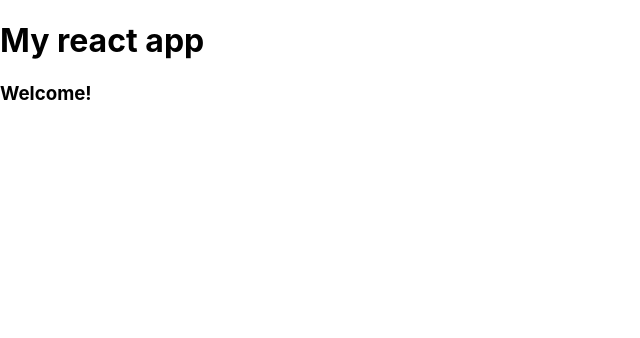
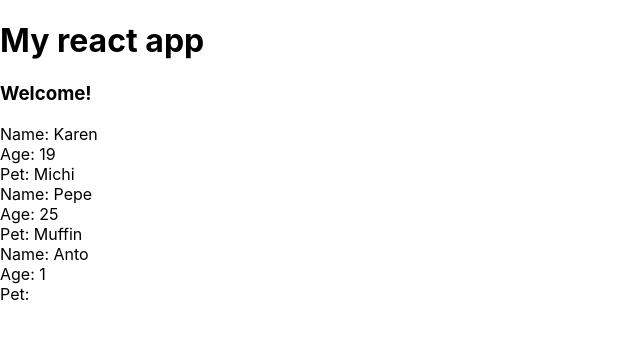
Before and after one commit to Pantuflas/react-redux-course, a React (Create React App) app: page / in a window 1280 px wide. Shown: the top 338 px of the page, without its empty margins (0-640 px from the left). Built offline with nearby package versions, Linux system fonts and the light colour scheme.

Commit message:
Person component into functional component

```diff
--- a/src/App.js
+++ b/src/App.js
@@ -1,13 +1,24 @@
-import React from 'react';
+import React, { Component } from 'react';
+import Person from './components/Person'
 
+class App extends Component {
+  state = {
+    persons: [
+      { name: 'Karen', age: '19', pet: 'Michi', id: 1},
+      { name: 'Pepe', age: '25', pet: 'Muffin', id: 2},
+      { name: 'Anto', age: '1', id: 3}
+    ]
+  }
+  render() {
+    return (
+      <div className="App">
+        <h1>My react app</h1>
+        <h3> Welcome! </h3>
+        <Person persons={this.state.persons}/>
+      </div>
+    );
+  }
 
-function App() {
-  return (
-    <div className="App">
-      <h1>My react app</h1>
-      <h3> Welcome! </h3>
-    </div>
-  );
 }
 
 export default App;
--- /dev/null
+++ b/src/components/Person.js
@@ -0,0 +1,23 @@
+import React from 'react'
+
+
+const Person = ({persons}) => {
+    const personList = persons.map(person => {
+        return (
+
+            <div className="person" key={person.id}>
+                <div>Name: {person.name}</div>
+                <div>Age: {person.age}</div>
+                <div>Pet: {person.pet}</div>
+            </div>
+        )
+    })
+
+    return(
+        <div className="person-list">
+            { personList }
+        </div>
+    )
+}
+
+export default Person;
```
